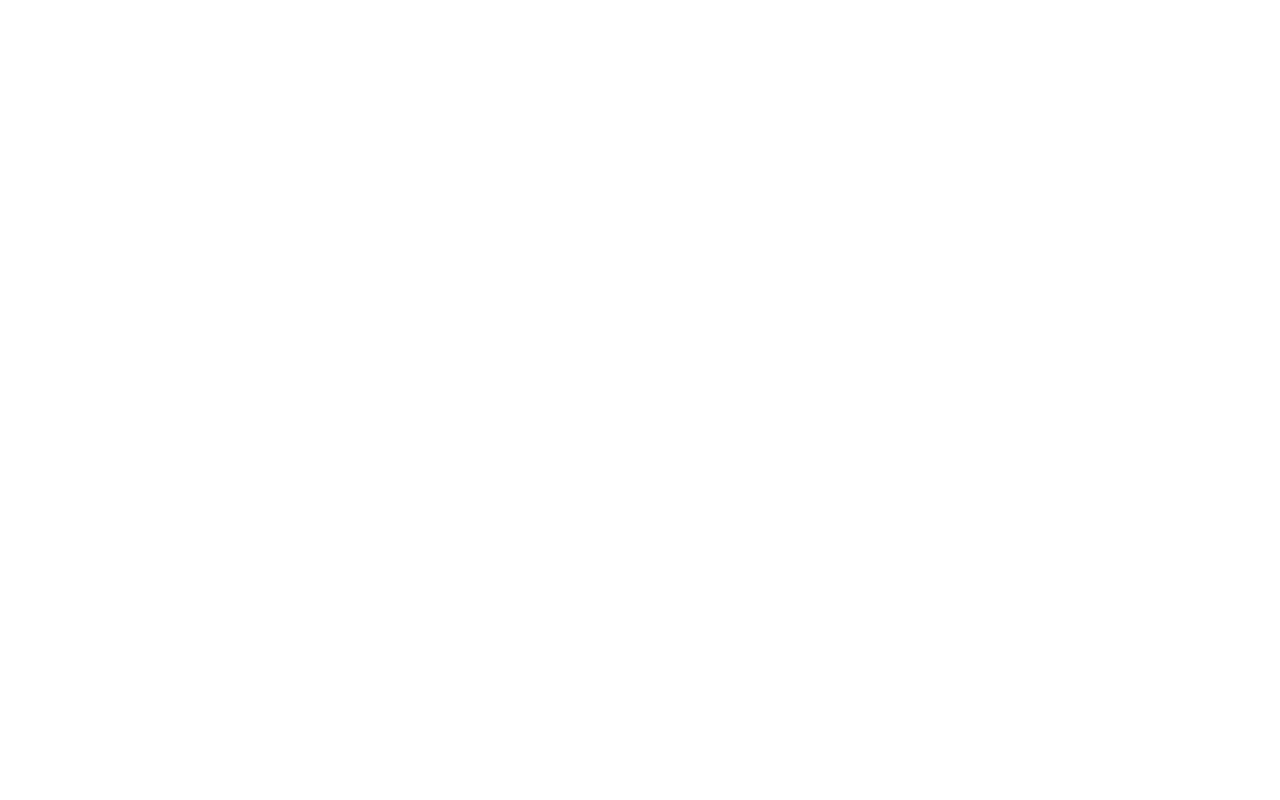
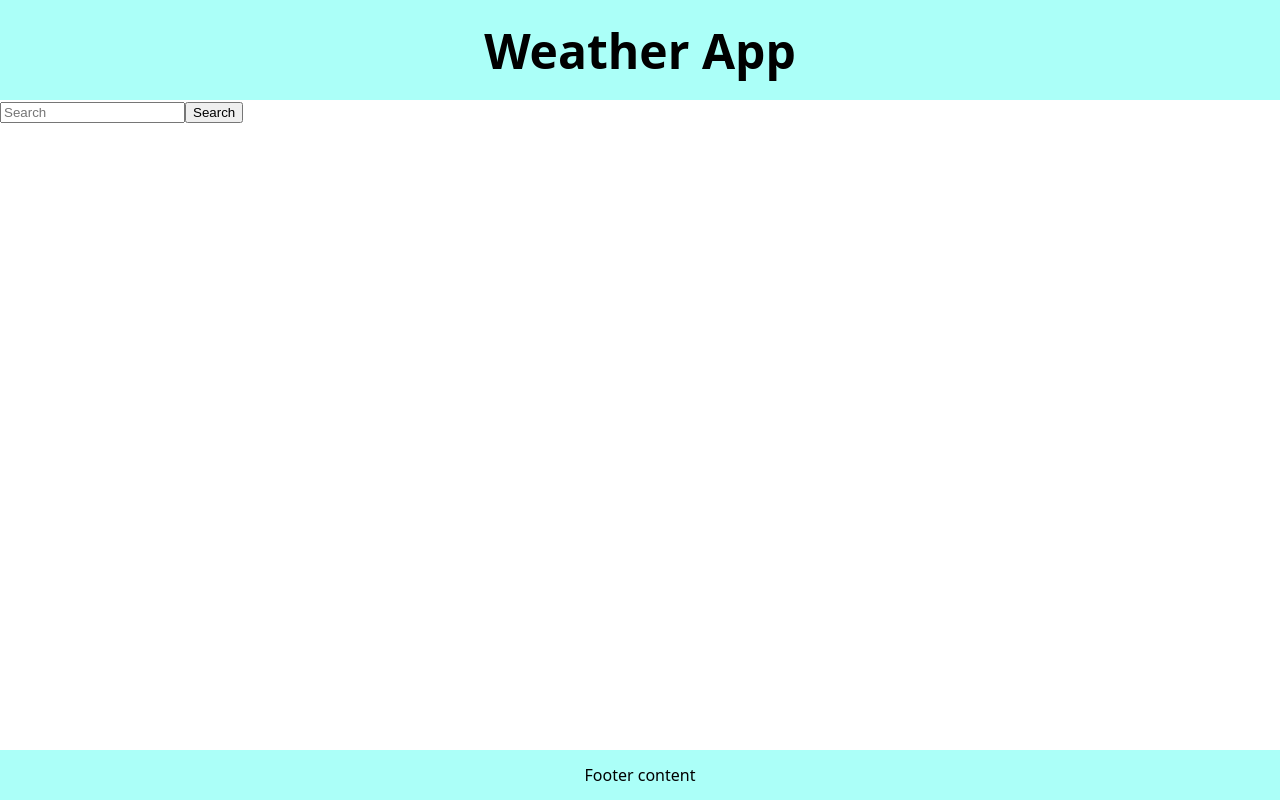
Before and after one commit to MartinPerezGiordan/Weather-App, a website built with webpack: page dist/index.html in a window 1280 px wide. Built offline with nearby package versions, Linux system fonts and the light colour scheme.

Commit message:
Add api request and button listener

```diff
--- a/package.json
+++ b/package.json
@@ -9,6 +9,8 @@
   "author": "",
   "license": "ISC",
   "devDependencies": {
+    "css-loader": "^6.8.1",
+    "style-loader": "^3.3.3",
     "webpack": "^5.88.1",
     "webpack-cli": "^5.1.4"
   }
--- /dev/null
+++ b/src/createHTML.js
@@ -0,0 +1,40 @@
+
+
+function createHeader(){
+    const header = document.createElement('header');
+    const logo = document.createElement('div');
+    logo.id = 'logo';
+    logo.textContent = 'Weather App';
+    header.appendChild(logo);
+    document.body.appendChild(header);
+}
+
+function createMain(){
+    const mainContent = document.createElement('div');
+    mainContent.id = 'main-content';
+    const searchInput = document.createElement('input');
+    searchInput.type = 'text';
+    searchInput.id = 'search-input';
+    searchInput.placeholder = 'Search';
+    mainContent.appendChild(searchInput);
+    const searchButton = document.createElement('button');
+    searchButton.id = 'search-button';
+    searchButton.textContent = 'Search';
+    mainContent.appendChild(searchButton);
+    document.body.appendChild(mainContent);
+}
+
+function createFooter(){
+    const footer = document.createElement('footer');
+    footer.id = 'footer';
+    footer.textContent = 'Footer content';
+    document.body.appendChild(footer);
+}
+
+function createHTML(){
+    createHeader();
+    createMain();
+    createFooter();
+}
+
+export {createHTML}
--- /dev/null
+++ b/src/getData.js
@@ -0,0 +1,16 @@
+
+
+
+export async function getWeather(location){
+    try{
+        const response = await fetch(`https://api.weatherapi.com/v1/current.json?key=a1345aeeaf6540978ea155911232906&q=${location}`, {mode: 'cors'})
+        const weatherData = await response.json();
+        const {location: {country}, current: {temp_c, temp_f, condition:{text, icon}, wind_kph, humidity, uv}} = weatherData
+        const weatherInfo = {country, temp_c, temp_f, text, icon, wind_kph, humidity,uv}
+        return weatherInfo
+    }catch{
+        const error = 'City not found'
+        return error
+    }
+
+}
--- a/src/index.js
+++ b/src/index.js
@@ -0,0 +1,16 @@
+import './style.css';
+import { getWeather } from './getData';
+import { createHTML } from './createHTML';
+
+document.addEventListener('DOMContentLoaded', async () => {
+    createHTML();
+
+
+    const searchBtn = document.querySelector('#search-button');
+    searchBtn.addEventListener('click', async ()=>{
+        const searchInput = document.querySelector('#search-input')
+        const inputValue = searchInput.value
+        console.log(await getWeather(inputValue));
+    })
+
+  });
--- /dev/null
+++ b/src/style.css
@@ -0,0 +1,28 @@
+body, html{
+    margin: 0;
+    padding: 0;
+    height: 100vh;
+    width: 100vw;
+    display: grid;
+    grid-template-rows: auto 1fr auto;
+    font-family: system-ui, -apple-system, BlinkMacSystemFont, 'Segoe UI', Roboto, Oxygen, Ubuntu, Cantarell, 'Open Sans', 'Helvetica Neue', sans-serif;
+}
+
+header{
+    display: flex;
+    justify-content: center;
+    align-items: center;
+    height: 100px;
+    background-color: rgb(171, 255, 248);
+    font-size: 3rem;
+    font-weight: 700;
+}
+
+footer{
+    display: flex;
+    justify-content: center;
+    align-items: center;
+    height: 50px;
+    background-color: rgb(171, 255, 248);
+
+}
--- a/webpack.config.js
+++ b/webpack.config.js
@@ -2,8 +2,17 @@ const path = require('path');
 
 module.exports = {
   entry: './src/index.js',
+  devtool: 'inline-source-map',
   output: {
     filename: 'main.js',
     path: path.resolve(__dirname, 'dist'),
   },
+  module: {
+    rules: [
+      {
+        test: /\.css$/i,
+        use: ['style-loader', 'css-loader'],
+      },
+    ],
+  },
 };
```
Also changed, not shown: dist/index.html, dist/main.js, src/updateHTML.js (added), 1 other file.
